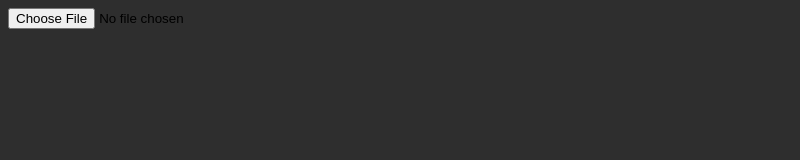
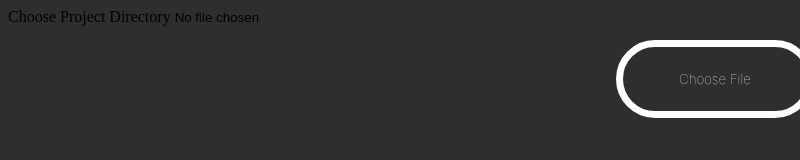
Before and after one commit to TechPenguineer/Pysual, an Electron app: page src/index.html in a window 800 px wide. Drawn offline with Linux system fonts and the light colour scheme.

Commit message:
file selector styling

```diff
--- a/src/index.html
+++ b/src/index.html
@@ -7,6 +7,10 @@
     <link rel="stylesheet" href="./styles.css">
 </head>
 <body>
-    <input type="file" class="dir_selector" webkitdirectory />
+    <form>
+        <label for="dir_selector">Choose Project Directory</label>
+        <input type="file" id="dir_selector" class="dir_selector" webkitdirectory />
+
+    </form>
 </body>
 </html>
--- a/src/styles.css
+++ b/src/styles.css
@@ -2,3 +2,17 @@ html
 {
 background-color: #2e2e2e;
 }
+
+input[type=file]::file-selector-button{
+    border: 7px solid white;
+    color: white;
+    color: white;
+    padding: 3vh 7vw;
+    border-radius: 11vw;;
+    background-color: transparent;
+    font-family: -apple-system, BlinkMacSystemFont, 'Segoe UI', Roboto, Oxygen, Ubuntu, Cantarell, 'Open Sans', 'Helvetica Neue', sans-serif;
+    font-weight: lighter;
+    position:absolute;
+    left: 77vw;
+    top: 5vh;
+}
```
